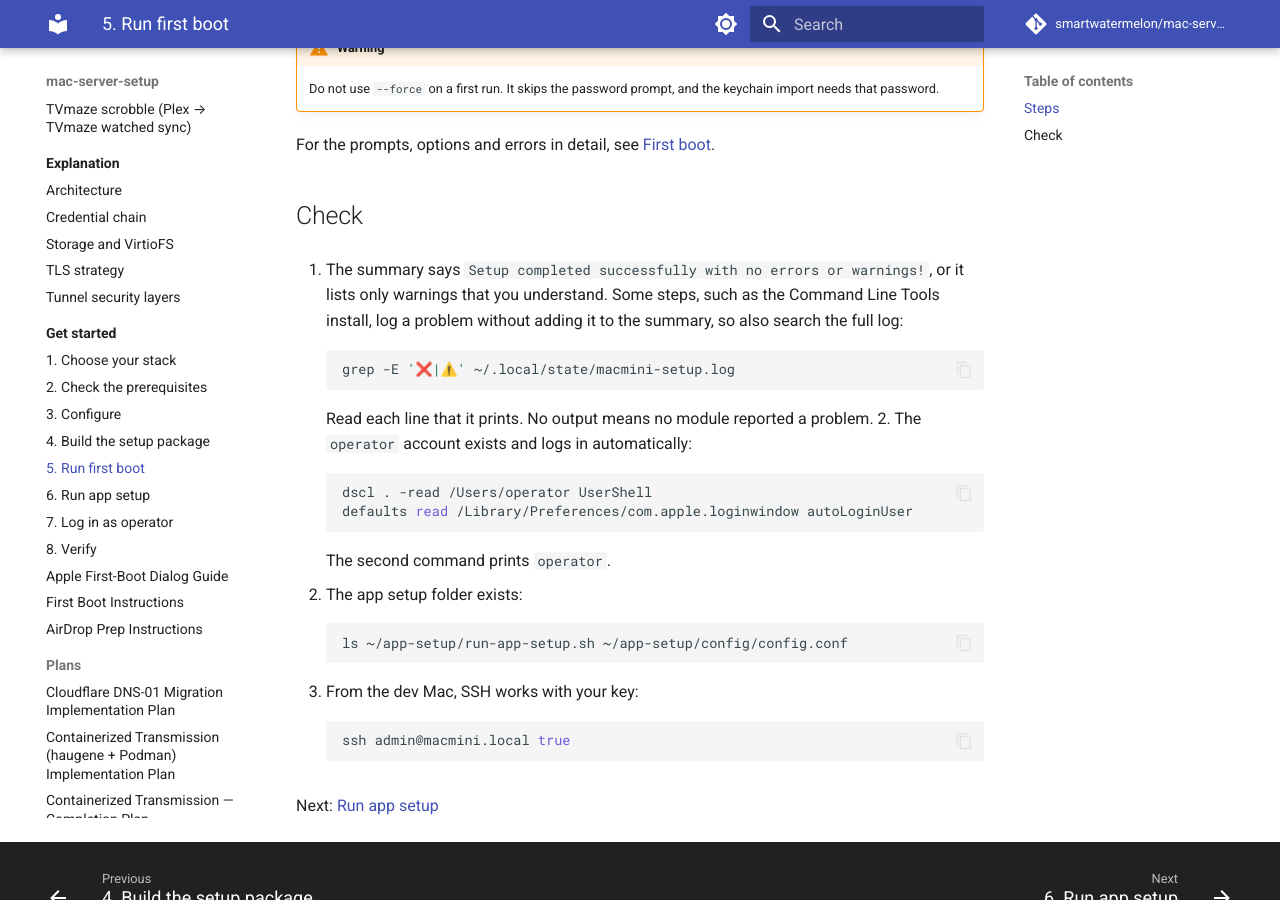
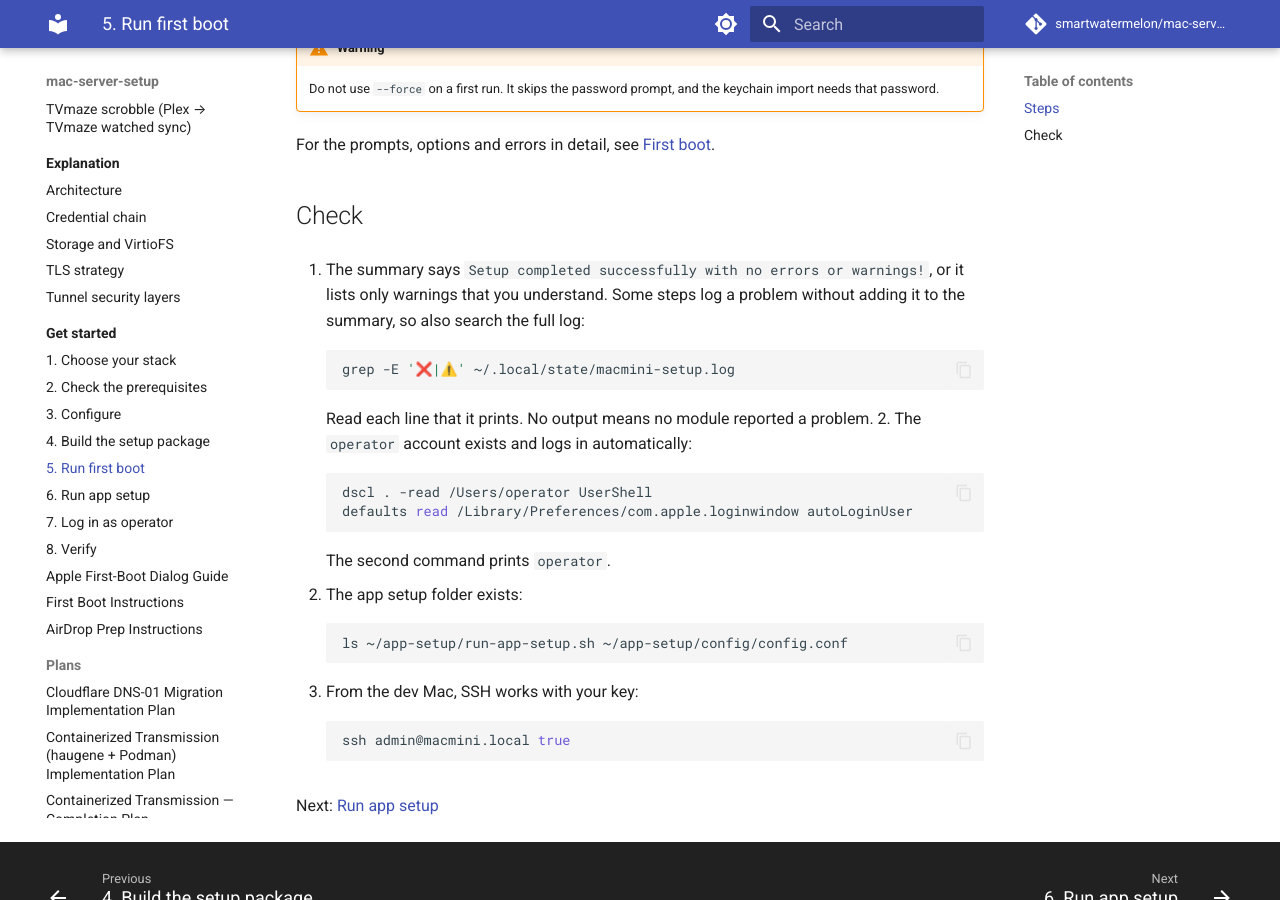
Before and after one commit to smartwatermelon/mac-server-setup, an MkDocs documentation site: the page built from docs/get-started/05-first-boot.md, in a window 1280 px wide and 900 px high, scrolled down 1422 px. Built offline with MkDocs 1.6.1 and Material for MkDocs 9.7.7, drawn with Linux system fonts in a browser that asks for light colours; comment, search, counter and statistics services are not loaded.

Commit message:
first-boot: CLT and Remote Desktop problems reach the summary (#275)
## Summary

Fixes #274. The CLT and Remote Desktop modules logged their problems,
but the first-boot summary never listed them.

- `setup-command-line-tools.sh` and `setup-remote-desktop.sh` get
`collect_error` / `collect_warning`. They log the message and append it
to `SETUP_ERRORS_FILE` / `SETUP_WARNINGS_FILE`, as the other 16 modules
do since #273.
- **CLT:** the final failures are errors. Falling back to the
interactive method is a warning. Per-attempt retry failures stay log
lines, because a later attempt can succeed.
- **Remote Desktop:** the four "still running / still loaded" checks are
warnings.
- `first-boot.sh` calls `show_collected_issues` before both CLT `exit 1`
paths. Before this change, a CLT failure ended with no summary.

The tutorial keeps its `grep` of the log, reworded: other modules still
print some `❌` / `⚠️` lines without collecting them.

## Testing

- `tests/first-boot-summary.bats`, 17 tests:
  - New: every module that `first-boot.sh` runs defines `collect_error`.
  - New: each CLT exit prints the summary first.
  - Changed: the module-append test now covers 18 modules.
  - All three fail against `main`.
- `operator-secure-token.bats`, `filebot-setup-opensubtitles.bats` and
`docs-sensitive.bats` pass.
- `shellcheck -S info` reports nothing, and `zensical build --strict`
passes.

Not run on hardware.

Closes #274

Co-authored-by: Claude Code Bot <claude-code@smartwatermelon.github>

````diff
--- a/docs/get-started/05-first-boot.md
+++ b/docs/get-started/05-first-boot.md
@@ -51,7 +51,7 @@ For the prompts, options and errors in detail, see [First boot](first-boot.md).
 
 ## Check
 
-1. The summary says `Setup completed successfully with no errors or warnings!`, or it lists only warnings that you understand. Some steps, such as the Command Line Tools install, log a problem without adding it to the summary, so also search the full log:
+1. The summary says `Setup completed successfully with no errors or warnings!`, or it lists only warnings that you understand. Some steps log a problem without adding it to the summary, so also search the full log:
 
     ```bash
     grep -E '❌|⚠️' ~/.local/state/macmini-setup.log
````
Also changed, not shown: 4 other files.
